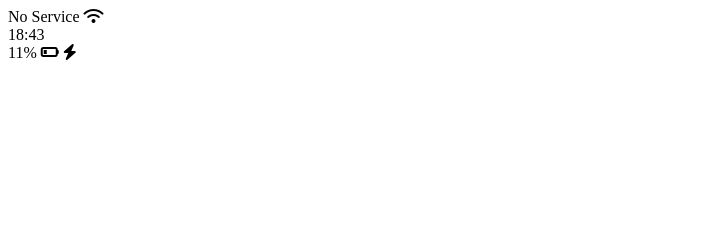
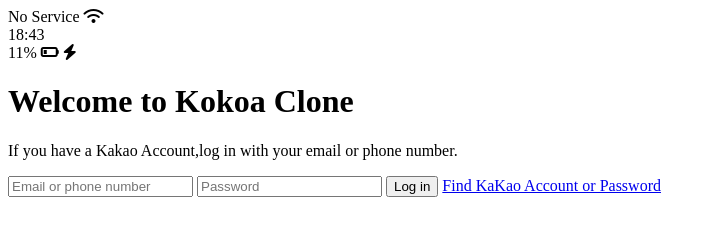
Before and after one commit to eyi-jin/kokoa-clone, a plain HTML site: page index.html in a window 1280 px wide. Shown: the whole page, without its empty margins (0-716 px from the left). Drawn offline with Linux system fonts and the light colour scheme.

Commit message:
02.png__Html_Done

```diff
--- a/index.html
+++ b/index.html
@@ -3,7 +3,7 @@
   <head>
     <meta charset="UTF-8" />
     <meta name="viewport" content="width=device-width, initial-scale=1.0" />
-    <title>Wellcome to Kokoa Talk</title>
+    <title>Welcome to Kokoa Talk</title>
   </head>
   <body>
     <div class="status-bar">
@@ -20,6 +20,20 @@
         <i class="fas fa-bolt"></i>
       </div>
     </div>
+
+    <header class="welcome-headr">
+      <h1 class="welcome-header__title">Welcome to Kokoa Clone</h1>
+      <p class="welcome-header__text">
+        If you have a Kakao Account,log in with your email or phone number.
+      </p>
+    </header>
+    <form id="login-from">
+      <input type="text" placeholder="Email or phone number" />
+      <input type="password" placeholder="Password" />
+      <input type="submit" value="Log in" />
+      <a href="#">Find KaKao Account or Password</a>
+    </form>
+
     <script
       src="https://kit.fontawesome.com/6478f529f2.js"
       crossorigin="anonymous"
```
Also changed, not shown: CSS/styles.css (added), screenshots/01.png (renamed from 01.png), screenshots/02.png (renamed from 02.png), screenshots/03.png (renamed from 03.png), screenshots/04.png (renamed from 04.png), screenshots/05.png (renamed from 05.png), screenshots/06.png (renamed from 06.png), screenshots/07.png (renamed from 07.png), screenshots/09.png (renamed from 09.png).
